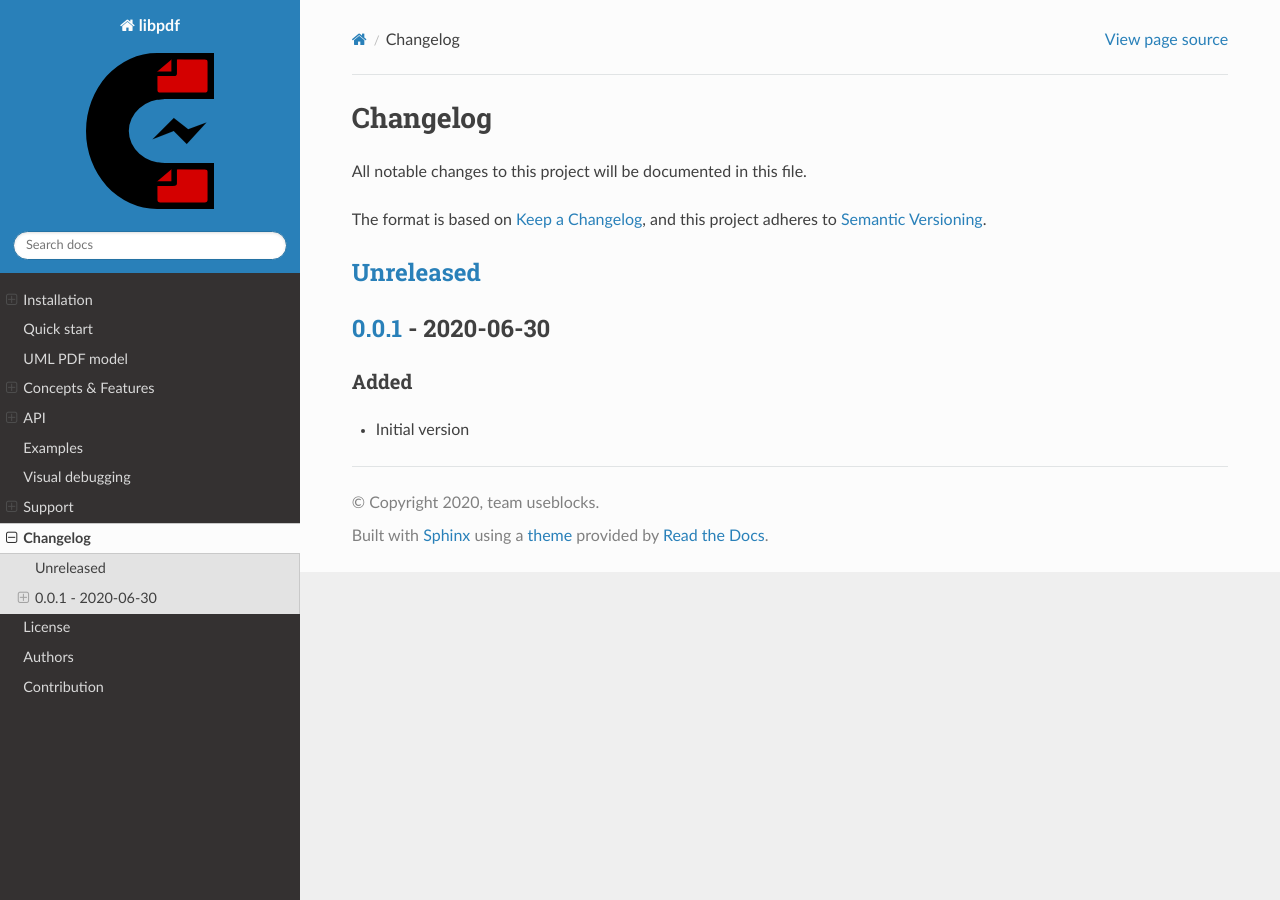
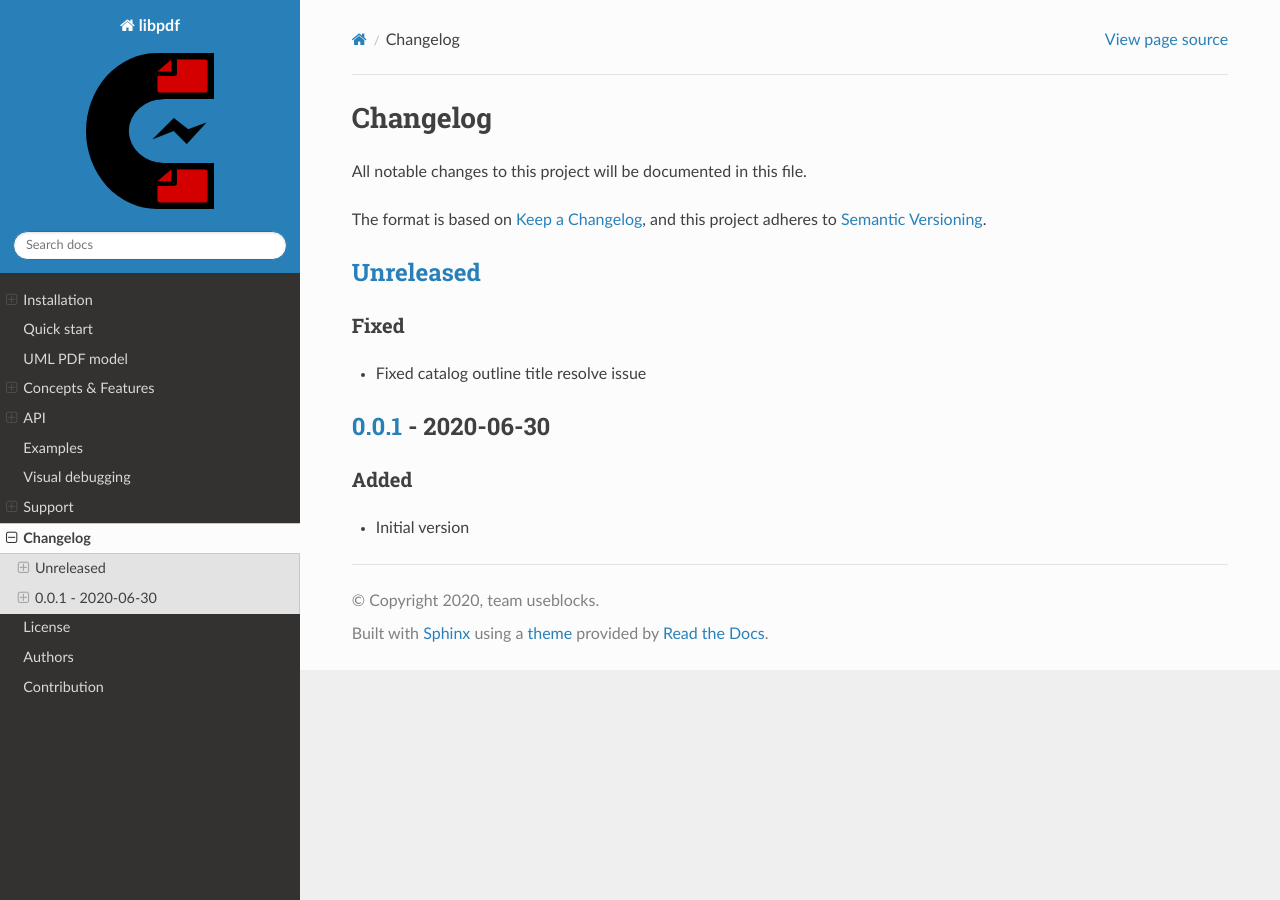
Before and after one commit to useblocks/libpdf, a Sphinx documentation site: the page built from docs/contents/changelog.rst, in a window 1280 px wide. Built offline with Sphinx 7.4.7 and the Read the Docs theme 2.0.0, drawn with Linux system fonts in a browser that asks for light colours.

Commit message:
Adapted changelog for bugfix

```diff
--- a/docs/contents/changelog.rst
+++ b/docs/contents/changelog.rst
@@ -17,6 +17,11 @@ __ https://github.com/useblocks/libpdf/compare/v0.0.1...HEAD
     `0.0.2`__ - 2020-09-30
     ----------------------
 
+Fixed
+~~~~~
+
+- Fixed catalog outline title resolve issue
+
 __ https://github.com/useblocks/libpdf/releases/tag/v0.0.1
 
 `0.0.1`__ - 2020-06-30
```
